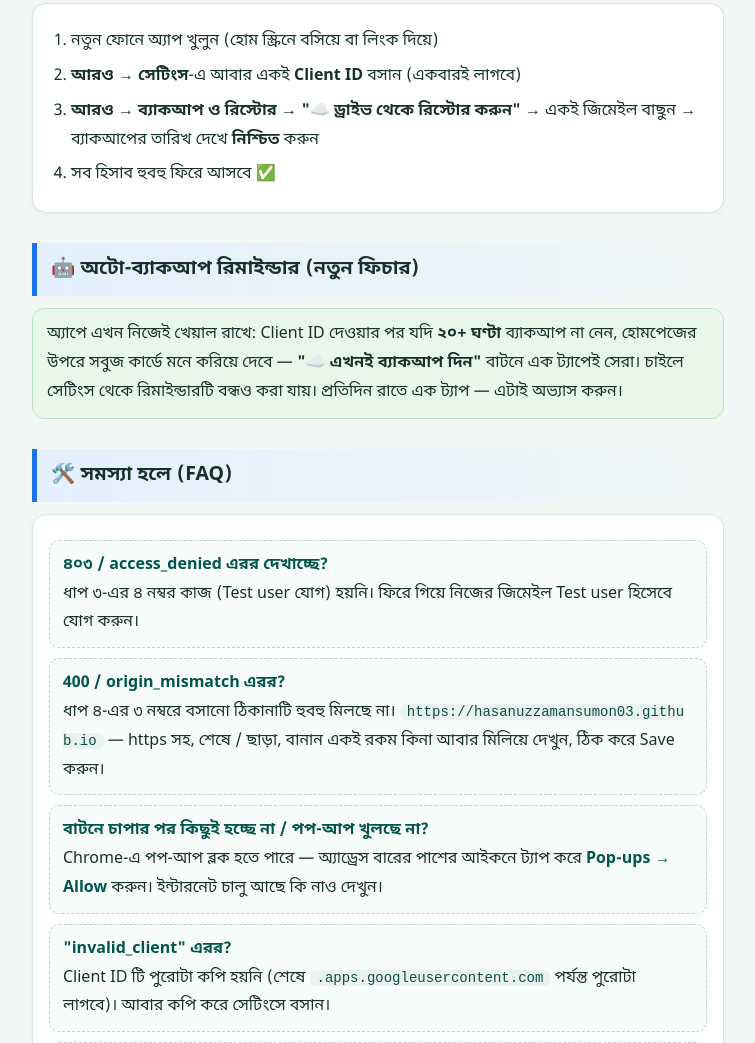
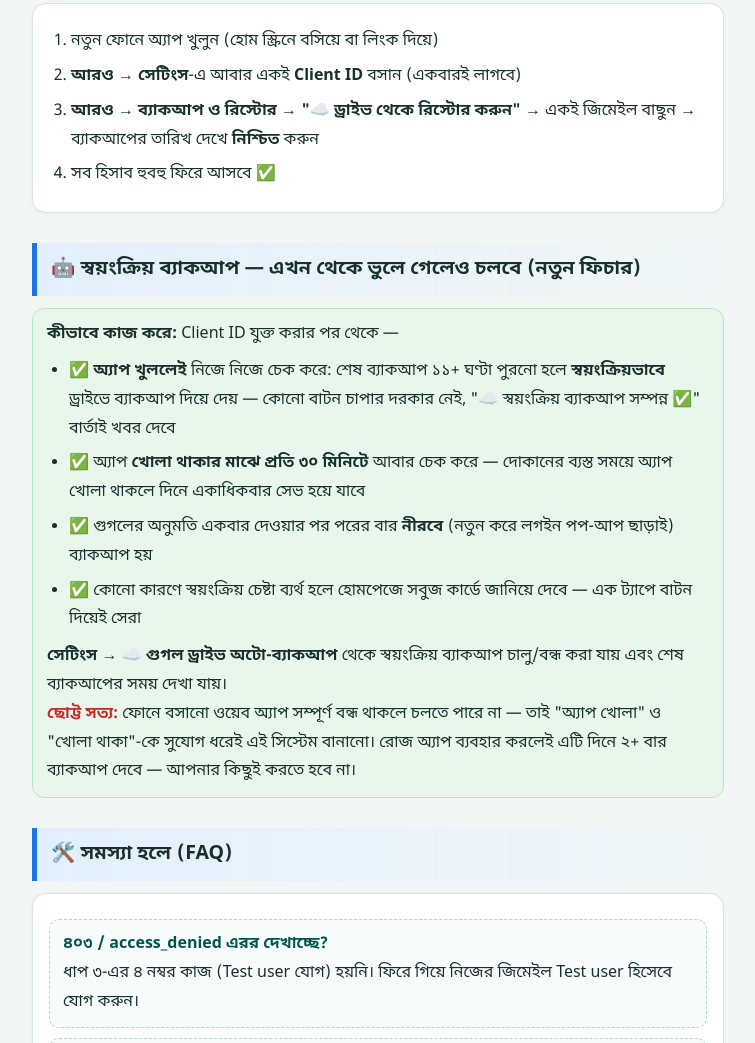
Before and after one commit to hasanuzzamansumon03/amar-hishab, a plain HTML site: page drive-backup-guide.html in a window 1280 px wide. Shown: the part 6353-7396 px from the top of the page, without its empty margins (262-1017 px from the left). Drawn offline with Linux system fonts and the light colour scheme.

Commit message:
v1.5: fully automatic Google Drive backup (on open + every 30 min)

```diff
--- a/drive-backup-guide.html
+++ b/drive-backup-guide.html
@@ -161,8 +161,16 @@ Name: <span class="kbd">Amar Hishab</span></div></div>
 </ol>
 </div>
 
-<h2>🤖 অটো-ব্যাকআপ রিমাইন্ডার (নতুন ফিচার)</h2>
-<div class="good">অ্যাপে এখন নিজেই খেয়াল রাখে: Client ID দেওয়ার পর যদি <b>২০+ ঘণ্টা</b> ব্যাকআপ না নেন, হোমপেজের উপরে সবুজ কার্ডে মনে করিয়ে দেবে — <b>"☁️ এখনই ব্যাকআপ দিন"</b> বাটনে এক ট্যাপেই সেরা। চাইলে সেটিংস থেকে রিমাইন্ডারটি বন্ধও করা যায়। প্রতিদিন রাতে এক ট্যাপ — এটাই অভ্যাস করুন।</div>
+<h2>🤖 স্বয়ংক্রিয় ব্যাকআপ — এখন থেকে ভুলে গেলেও চলবে (নতুন ফিচার)</h2>
+<div class="good"><b>কীভাবে কাজ করে:</b> Client ID যুক্ত করার পর থেকে —
+<ul>
+<li>✅ <b>অ্যাপ খুললেই</b> নিজে নিজে চেক করে: শেষ ব্যাকআপ ১১+ ঘণ্টা পুরনো হলে <b>স্বয়ংক্রিয়ভাবে</b> ড্রাইভে ব্যাকআপ দিয়ে দেয় — কোনো বাটন চাপার দরকার নেই, "☁️ স্বয়ংক্রিয় ব্যাকআপ সম্পন্ন ✅" বার্তাই খবর দেবে</li>
+<li>✅ অ্যাপ <b>খোলা থাকার মাঝে প্রতি ৩০ মিনিটে</b> আবার চেক করে — দোকানের ব্যস্ত সময়ে অ্যাপ খোলা থাকলে দিনে একাধিকবার সেভ হয়ে যাবে</li>
+<li>✅ গুগলের অনুমতি একবার দেওয়ার পর পরের বার <b>নীরবে</b> (নতুন করে লগইন পপ-আপ ছাড়াই) ব্যাকআপ হয়</li>
+<li>✅ কোনো কারণে স্বয়ংক্রিয় চেষ্টা ব্যর্থ হলে হোমপেজে সবুজ কার্ডে জানিয়ে দেবে — এক ট্যাপে বাটন দিয়েই সেরা</li>
+</ul>
+<b>সেটিংস → ☁️ গুগল ড্রাইভ অটো-ব্যাকআপ</b> থেকে স্বয়ংক্রিয় ব্যাকআপ চালু/বন্ধ করা যায় এবং শেষ ব্যাকআপের সময় দেখা যায়।<br>
+<span class="num">ছোট্ট সত্য:</span> ফোনে বসানো ওয়েব অ্যাপ সম্পূর্ণ বন্ধ থাকলে চলতে পারে না — তাই "অ্যাপ খোলা" ও "খোলা থাকা"-কে সুযোগ ধরেই এই সিস্টেম বানানো। রোজ অ্যাপ ব্যবহার করলেই এটি দিনে ২+ বার ব্যাকআপ দেবে — আপনার কিছুই করতে হবে না।</div>
 
 <h2>🛠️ সমস্যা হলে (FAQ)</h2>
 <div class="card">
```
